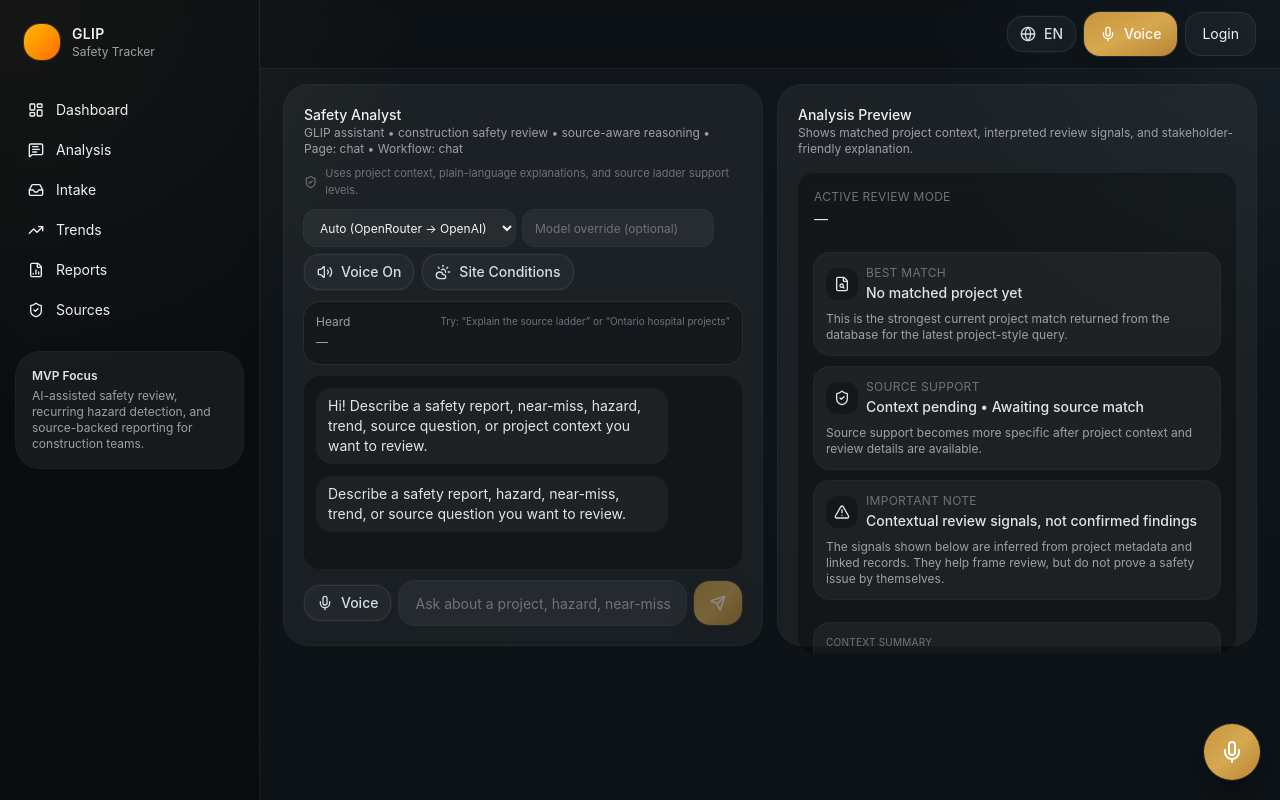
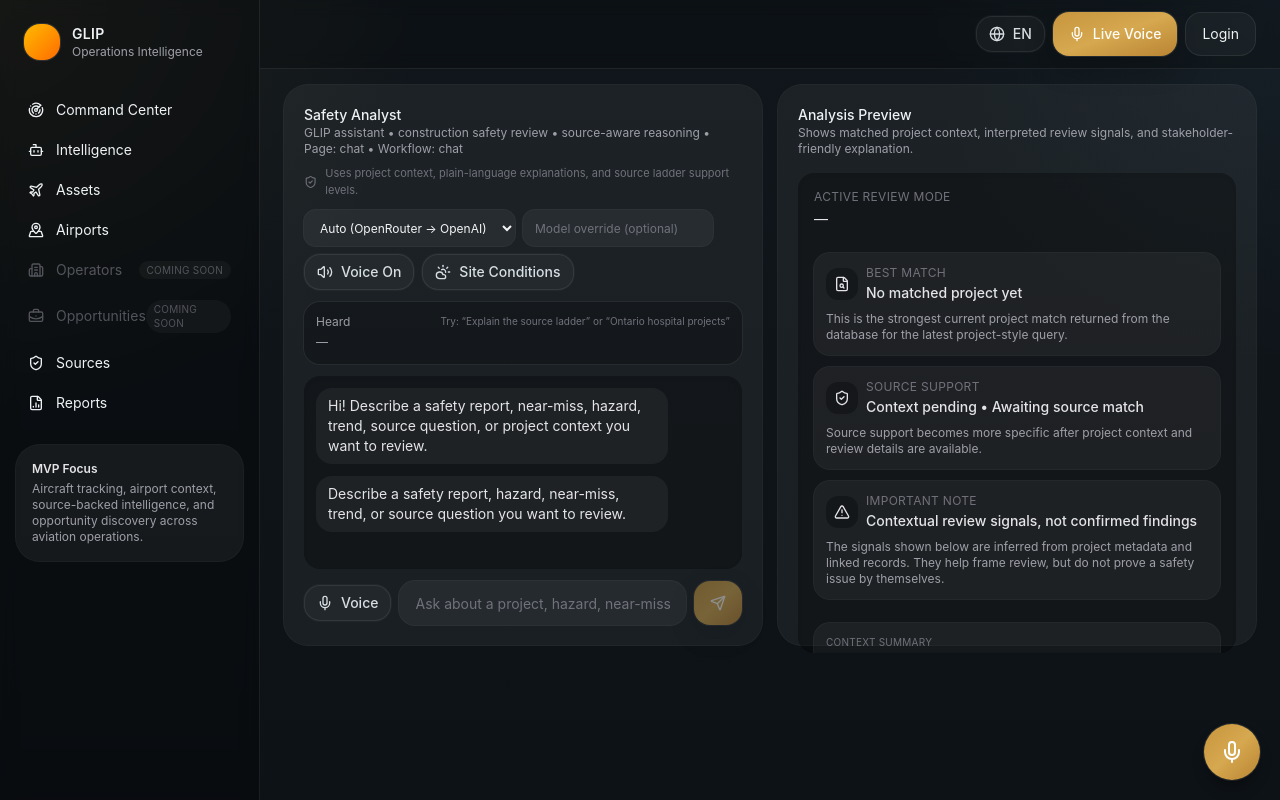
Before and after one commit to 3th34-l1l/Wimtach-AI-Agent_Hackathon-2026-03, a Next.js app: page /chat in a window 1280 px wide. Built offline with nearby package versions, Linux system fonts and the light colour scheme.

Commit message:
Pivot shell navigation toward aviation operations intelligence

```diff
--- a/src/app/components/shell/Sidebar.tsx
+++ b/src/app/components/shell/Sidebar.tsx
@@ -6,97 +6,138 @@ FILE: /components/shell/Sidebar.tsx
 
 import Link from "next/link";
 import {
-  LayoutDashboard,
-  MessageSquareText,
-  Inbox,
-  TrendingUp,
+  Radar,
+  Bot,
+  Plane,
+  MapPinned,
+  Building2,
+  BriefcaseBusiness,
+  ShieldCheck,
   FileBarChart2,
-  ShieldCheck,
 } from "lucide-react";
 
 /*
-  NAV REPOSITIONING NOTES
-  -----------------------
-  Old EMS nav:
-  - Chat
-  - Occurrence
-  - Teddy Bear
-  - Shift Report
-  - Status
+  AVIATION PLATFORM SIDEBAR
+  -------------------------
+  This rewrite is intentionally conservative.
 
-  New GLIP / Safety Tracker nav:
-  - Dashboard   -> overall snapshot
-  - Analysis    -> AI review / chat / incident interpretation
-  - Intake      -> incoming reports / manual entry / imports
-  - Trends      -> recurring hazards / pattern detection
-  - Reports     -> summaries / outputs / exports
-  - Sources     -> source ladder / transparency / trust
+  SAFETY RULE FOR THIS PASS:
+  - Keep existing href targets that already work
+  - Change only product language, information architecture, and presentation
+  - Do not introduce new routes until the corresponding pages exist
 
-  IMPORTANT:
-  For now, some of these can still point at placeholder routes until the real pages exist.
+  CURRENT ROUTE MAPPING:
+  - /dashboard         -> Command Center
+  - /chat              -> Intelligence
+  - /forms/occurrence  -> Assets
+  - /forms/teddy-bear  -> Airports
+  - /forms/shift       -> Reports
+  - /forms/status      -> Sources
+
+  TEMPORARY PRODUCT MAPPING:
+  - Assets       currently lands on the old intake flow
+  - Airports     currently lands on the old trends flow
+  - Reports      remains reports
+  - Sources      remains sources
+
+  PLACEHOLDER ITEMS:
+  - Operators
+  - Opportunities
+
+  Those remain visually present for product direction, but are disabled
+  until their routes are ready.
 */
 
-const nav = [
-  { href: "/dashboard", label: "Dashboard", icon: LayoutDashboard },
-  { href: "/chat", label: "Analysis", icon: MessageSquareText },
+type NavItem = {
+  href?: string;
+  label: string;
+  icon: React.ComponentType<{ className?: string }>;
+  disabled?: boolean;
+  note?: string;
+};
 
-  // TODO: replace with actual intake page when built
-  { href: "/forms/occurrence", label: "Intake", icon: Inbox },
+const nav: NavItem[] = [
+  { href: "/dashboard", label: "Command Center", icon: Radar },
+  { href: "/chat", label: "Intelligence", icon: Bot },
 
-  // TODO: replace with actual trends page when built
-  { href: "/forms/teddy-bear", label: "Trends", icon: TrendingUp },
+  // Existing working routes, relabeled for aviation use
+  { href: "/forms/occurrence", label: "Assets", icon: Plane },
+  { href: "/forms/teddy-bear", label: "Airports", icon: MapPinned },
 
-  // TODO: replace with actual reports/export page when built
+  // Future sections intentionally shown but not wired yet
+  {
+    label: "Operators",
+    icon: Building2,
+    disabled: true,
+    note: "Coming soon",
+  },
+  {
+    label: "Opportunities",
+    icon: BriefcaseBusiness,
+    disabled: true,
+    note: "Coming soon",
+  },
+
+  // Existing working routes
+  { href: "/forms/status", label: "Sources", icon: ShieldCheck },
   { href: "/forms/shift", label: "Reports", icon: FileBarChart2 },
-
-  // TODO: replace with actual sources/source-ladder page when built
-  { href: "/forms/status", label: "Sources", icon: ShieldCheck },
-
-
 ];
 
 export function Sidebar() {
   return (
     <aside className="sticky top-0 hidden h-dvh border-r border-white/5 bg-black/30 p-4 backdrop-blur lg:block">
       <div className="flex items-center gap-3 px-2 py-2">
-        {/*
-          VISUAL THEME NOTE:
-          Keep the nice gradient mark, but shift it slightly warmer / more industrial.
-          This helps the UI feel more like construction safety than generic SaaS / EMS.
-        */}
         <div className="h-9 w-9 rounded-2xl bg-gradient-to-br from-amber-400 to-orange-500 shadow-[0_0_0_1px_rgba(255,255,255,.12)]" />
 
         <div className="leading-tight">
-          {/* REPLACED: ConstructMatrix -> GLIP */}
           <div className="text-sm font-semibold tracking-wide">GLIP</div>
-
-          {/* REPLACED: EMS Assistant -> Safety Tracker */}
-          <div className="text-xs text-zinc-400">Safety Tracker</div>
+          <div className="text-xs text-zinc-400">Operations Intelligence</div>
         </div>
       </div>
 
       <nav className="mt-6 space-y-1">
-        {nav.map((n) => (
-          <Link
-            key={n.href}
-            href={n.href}
-            className="flex items-center gap-3 rounded-2xl px-3 py-2 text-sm text-zinc-300 hover:bg-white/5 hover:text-white"
-          >
-            <n.icon className="h-4 w-4" />
-            {n.label}
-          </Link>
-        ))}
+        {nav.map((item) => {
+          const Icon = item.icon;
+
+          if (item.disabled || !item.href) {
+            return (
+              <div
+                key={item.label}
+                className="flex items-center justify-between rounded-2xl px-3 py-2 text-sm text-zinc-500 opacity-70"
+                aria-disabled="true"
+              >
+                <div className="flex items-center gap-3">
+                  <Icon className="h-4 w-4" />
+                  <span>{item.label}</span>
+                </div>
+
+                {item.note ? (
+                  <span className="rounded-full bg-white/5 px-2 py-0.5 text-[10px] uppercase tracking-wide text-zinc-500">
+                    {item.note}
+                  </span>
+                ) : null}
+              </div>
+            );
+          }
+
+          return (
+            <Link
+              key={item.href}
+              href={item.href}
+              className="flex items-center gap-3 rounded-2xl px-3 py-2 text-sm text-zinc-300 transition hover:bg-white/5 hover:text-white"
+            >
+              <Icon className="h-4 w-4" />
+              {item.label}
+            </Link>
+          );
+        })}
       </nav>
 
-      {/*
-        REPLACED: "Phase 1 / Frontend scaffold only"
-        New box should reinforce the actual MVP story.
-      */}
       <div className="mt-6 rounded-3xl bg-white/5 p-4 text-xs text-zinc-400 shadow-[0_0_0_1px_rgba(255,255,255,.08)]">
         <div className="font-semibold text-zinc-200">MVP Focus</div>
         <div className="mt-1">
-          AI-assisted safety review, recurring hazard detection, and source-backed reporting
-          for construction teams.
+          Aircraft tracking, airport context, source-backed intelligence, and
+          opportunity discovery across aviation operations.
         </div>
       </div>
     </aside>
--- a/src/app/components/shell/TopNav.tsx
+++ b/src/app/components/shell/TopNav.tsx
@@ -8,7 +8,7 @@ FILE: /components/shell/TopNav.tsx
 
 import Link from "next/link";
 import { useEffect, useMemo, useRef, useState } from "react";
-import { ChevronDown, Globe, LogOut, Mic, Settings, UserCircle2 } from "lucide-react";
+import { ChevronDown, Globe, LogOut, Mic, Settings } from "lucide-react";
 import { Button } from "@/src/app/components/ui/Button";
 
 type DemoUser = {
@@ -69,6 +69,7 @@ export function TopNav() {
   function toggleVoice() {
     const next = !voiceEnabled;
     setVoiceEnabled(next);
+
     try {
       localStorage.setItem("glip_voice_enabled", String(next));
       window.dispatchEvent(new Event("glip-voice-change"));
@@ -79,6 +80,7 @@ export function TopNav() {
     try {
       localStorage.removeItem("glip_demo_user");
     } catch {}
+
     window.location.href = "/";
   }
 
@@ -89,7 +91,7 @@ export function TopNav() {
           <Link href="/" className="text-sm font-semibold text-[#eef2f4]">
             GLIP
           </Link>
-          <span className="text-xs text-[#7f8b94]">Safety Tracker</span>
+          <span className="text-xs text-[#7f8b94]">Operations Intelligence</span>
         </div>
 
         <div className="ml-auto flex items-center gap-2">
@@ -101,7 +103,8 @@ export function TopNav() {
           <button
             type="button"
             onClick={toggleVoice}
-            title="Voice"
+            title={voiceEnabled ? "Disable live voice" : "Enable live voice"}
+            aria-pressed={voiceEnabled}
             className={[
               "inline-flex h-11 items-center justify-center rounded-2xl px-4 text-sm font-medium transition-all duration-200",
               "focus-visible:ring-2 focus-visible:ring-amber-400/45 focus-visible:ring-offset-2 focus-visible:ring-offset-[#0f1418]",
@@ -112,7 +115,7 @@ export function TopNav() {
           >
             <Mic className="h-4 w-4" />
             <span className="ml-2 hidden sm:inline">
-              {voiceEnabled ? "Voice" : "Voice Off"}
+              {voiceEnabled ? "Live Voice" : "Voice Off"}
             </span>
           </button>
 
@@ -130,16 +133,18 @@ export function TopNav() {
                 onClick={() => setMenuOpen((v) => !v)}
                 className="inline-flex h-11 items-center gap-3 rounded-2xl border border-white/[0.08] bg-white/[0.04] px-3 text-sm text-[#d7dee3] transition hover:bg-white/[0.07]"
                 title="Profile"
+                aria-expanded={menuOpen}
+                aria-haspopup="menu"
               >
                 <div className="grid h-8 w-8 place-items-center rounded-full bg-gradient-to-br from-[#d6a84f] to-[#4f7d95] text-xs font-semibold text-white">
                   {initials}
                 </div>
 
                 <div className="hidden text-left sm:block">
-                  <div className="text-sm font-medium text-[#eef2f4] leading-none">
+                  <div className="text-sm font-medium leading-none text-[#eef2f4]">
                     {profile?.name || user.username}
                   </div>
-                  <div className="mt-0.5 text-[11px] text-[#a9b4bc] leading-none">
+                  <div className="mt-0.5 text-[11px] leading-none text-[#a9b4bc]">
                     {profile?.company || user.role}
                   </div>
                 </div>
@@ -148,12 +153,16 @@ export function TopNav() {
               </button>
 
               {menuOpen ? (
-                <div className="absolute right-0 z-50 mt-2 w-72 rounded-2xl border border-white/[0.08] bg-[#151b20] p-2 shadow-[0_20px_60px_rgba(0,0,0,.35)]">
+                <div
+                  className="absolute right-0 z-50 mt-2 w-72 rounded-2xl border border-white/[0.08] bg-[#151b20] p-2 shadow-[0_20px_60px_rgba(0,0,0,.35)]"
+                  role="menu"
+                >
                   <div className="rounded-2xl bg-white/[0.04] p-3">
                     <div className="flex items-center gap-3">
                       <div className="grid h-10 w-10 place-items-center rounded-full bg-gradient-to-br from-[#d6a84f] to-[#4f7d95] text-sm font-semibold text-white">
                         {initials}
                       </div>
+
                       <div>
                         <div className="font-medium text-[#eef2f4]">
                           {profile?.name || user.username}
```
